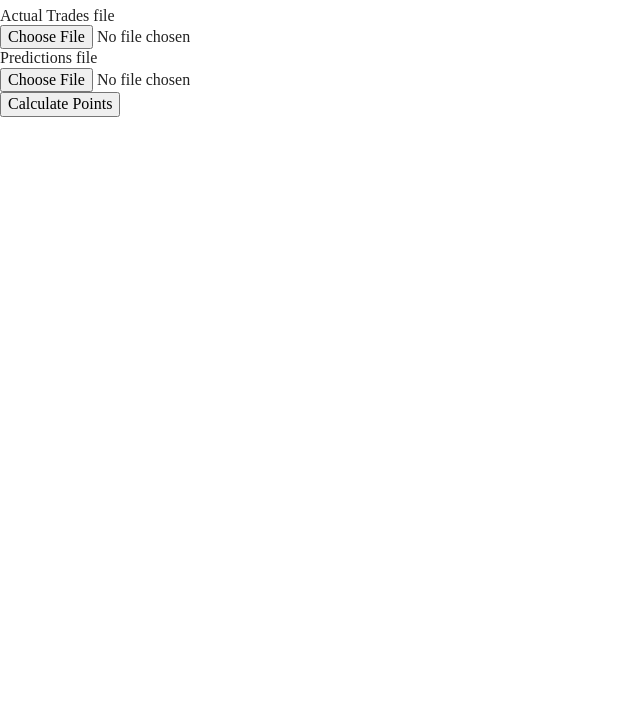
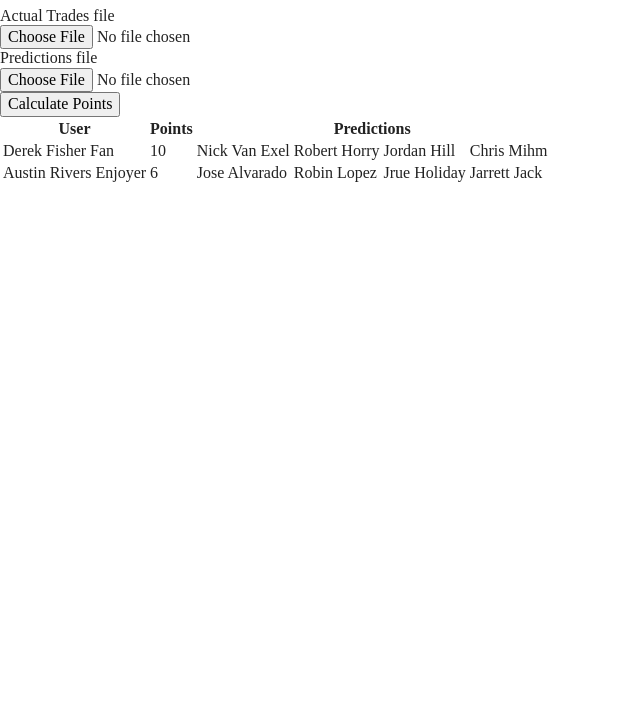
Before and after one commit to kibner/ricks-trade-prediction-point-calculator, a website built with Parcel: page index.html in a window 1280 px wide. Shown: the part 73-800 px from the top of the page, without its empty margins (0-640 px from the left). Built offline with nearby package versions, Linux system fonts and the light colour scheme.

Commit message:
- added sample output results

```diff
--- a/index.html
+++ b/index.html
@@ -47,7 +47,35 @@
     <div>
       <button type="button">Calculate Points</button>
     </div>
-    <output name="calculator-result"></output>
+    <output name="calculator-result">
+      <table>
+        <thead>
+        <tr>
+          <th>User</th>
+          <th>Points</th>
+          <th colspan="4">Predictions</th>
+        </tr>
+        </thead>
+        <tbody>
+        <tr>
+          <td>Derek Fisher Fan</td>
+          <td>10</td>
+          <td>Nick Van Exel</td>
+          <td>Robert Horry</td>
+          <td>Jordan Hill</td>
+          <td>Chris Mihm</td>
+        </tr>
+        <tr>
+          <td>Austin Rivers Enjoyer</td>
+          <td>6</td>
+          <td>Jose Alvarado</td>
+          <td>Robin Lopez</td>
+          <td>Jrue Holiday</td>
+          <td>Jarrett Jack</td>
+        </tr>
+        </tbody>
+      </table>
+    </output>
   </form>
 </main>
 
```
